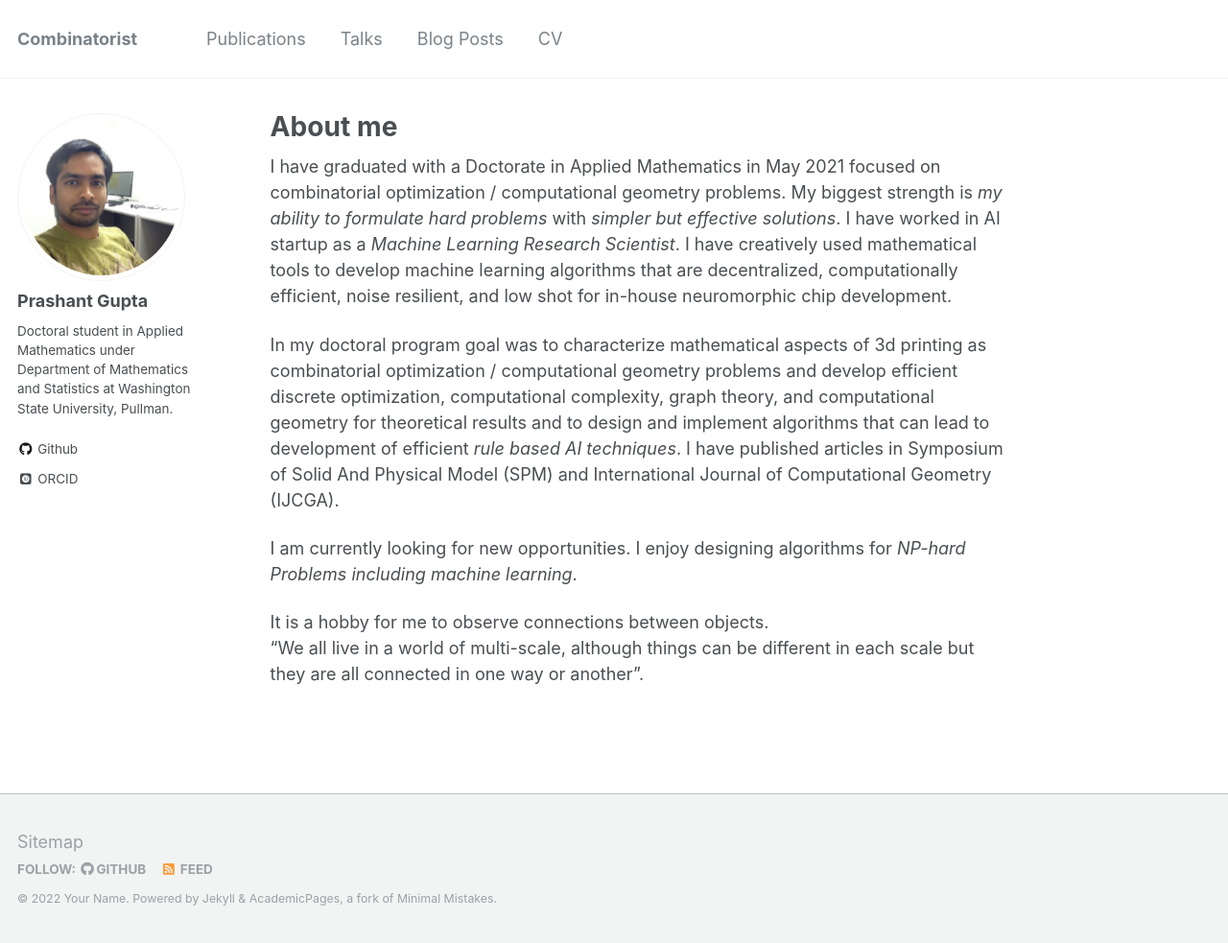
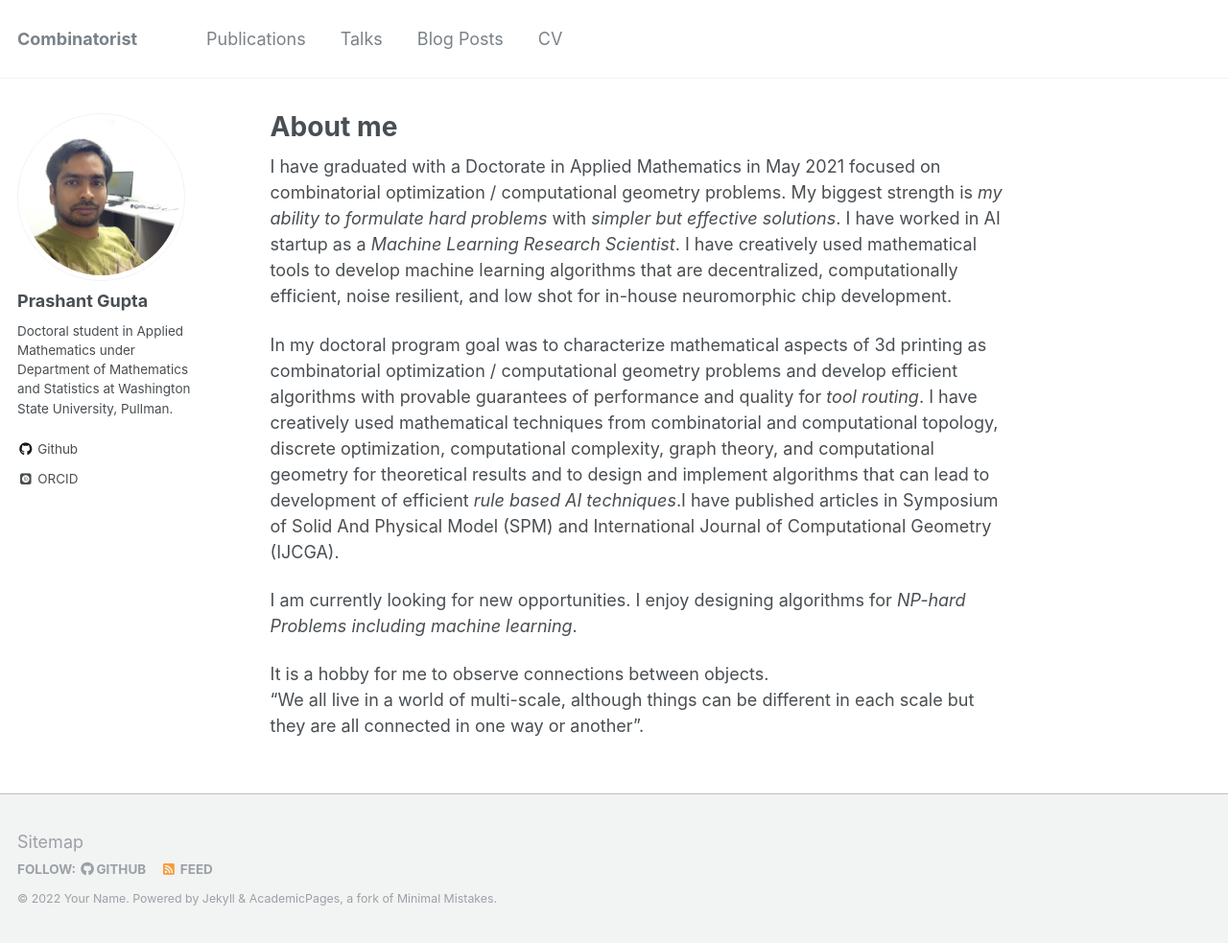
Before and after one commit to pragup/pragup.github.io, a Jekyll site: the page built from _pages/about.md, in a window 1280 px wide and 983 px high. Shown: the whole window at 96% size. Built offline with Jekyll 4.4.1, drawn with Linux system fonts in a browser that asks for light colours; some web fonts are replaced.

Commit message:
updating about me

```diff
--- a/_pages/about.md
+++ b/_pages/about.md
@@ -13,8 +13,9 @@ mathematical tools to develop machine learning algorithms that are decentralized
 development.
 
 In my doctoral program goal was to characterize mathematical aspects of 3d printing as combinatorial optimization / computational geometry problems and develop efficient
+algorithms with provable guarantees of performance and quality for *tool routing*. I have creatively used mathematical techniques from combinatorial and computational topology,
 discrete optimization, computational complexity, graph theory, and computational geometry for theoretical results and to design and implement algorithms that can lead to
-development of efficient *rule based AI techniques*. I have published articles in Symposium of Solid And Physical Model (SPM) and International Journal of Computational
+development of efficient *rule based AI techniques*.I have published articles in Symposium of Solid And Physical Model (SPM) and International Journal of Computational
 Geometry (IJCGA).
 
 I am currently looking for new opportunities. I enjoy designing algorithms for *NP-hard Problems including machine learning*.
```
